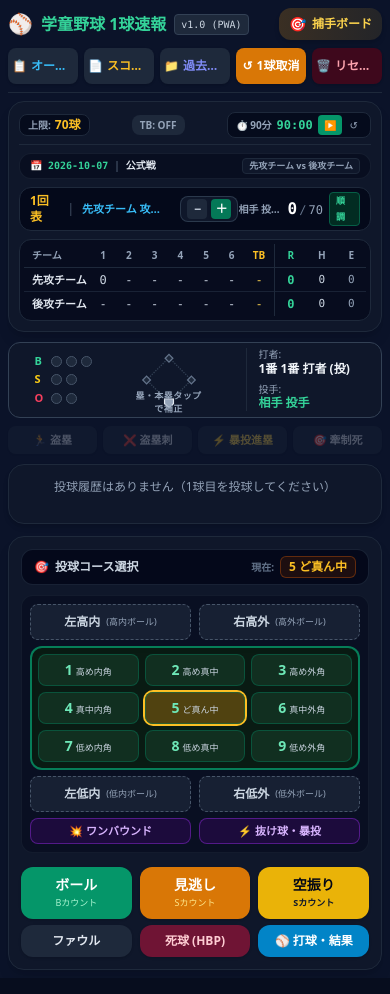
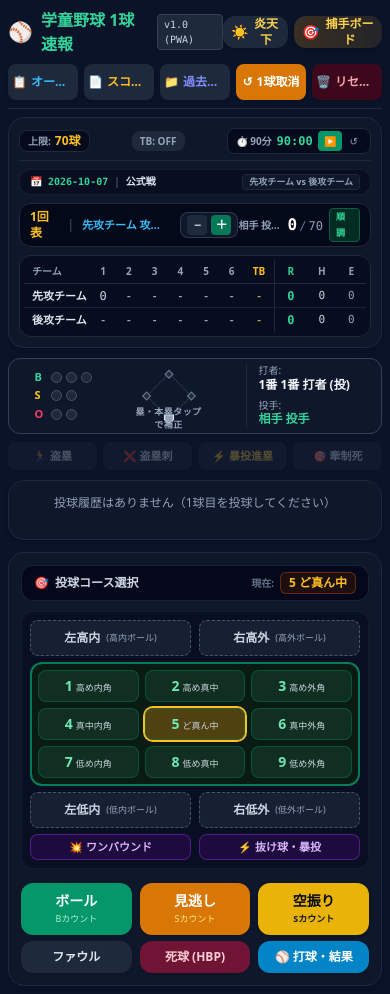
Before and after one commit to cannotfly1020-hub/gakudo-baseball-score, a plain HTML site: page index.html in a window 390 px wide. Drawn offline with nearby package versions, Linux system fonts and the light colour scheme.

Commit message:
Update header for new sunlight mode feature

```diff
--- a/index.html
+++ b/index.html
@@ -31,20 +31,26 @@
 
   <!-- 1. アプリヘッダー (PC・スマホ両対応の2段レイアウト) -->
   <header class="w-full max-w-full md:max-w-7xl mb-2 flex flex-col gap-2 border-b border-slate-800 pb-2 flex-shrink-0">
-    <!-- 上段：タイトル＆バージョン ＆ 【新設】絵で見る捕手スコア盤ボタン -->
+    <!-- 上段：タイトル＆バージョン ＆ 【新設】炎天下モード ＆ 絵で見る捕手スコア盤ボタン -->
     <div class="flex items-center justify-between">
       <div class="flex items-center gap-2">
         <span class="text-xl sm:text-2xl">⚾️</span>
         <h1 class="text-base sm:text-lg font-black text-emerald-400">学童野球 1球速報</h1>
         <span class="text-[10px] bg-slate-800 text-slate-300 px-1.5 py-0.5 rounded border border-slate-700 font-mono">v1.0 (PWA)</span>
       </div>
-      <div class="flex items-center gap-2">
+      <div class="flex items-center gap-1.5 sm:gap-2">
+        <!-- 【新設】真夏の河川敷直射日光・熱暴走防止「炎天下モード」切替トグル -->
+        <button id="btn-toggle-sunlight" type="button" class="h-8 px-2 sm:px-2.5 bg-slate-800 hover:bg-slate-700 active:scale-95 text-amber-300 text-xs font-black rounded-xl border border-slate-700 flex items-center gap-1 shadow transition" title="真夏の直射日光・端末熱暴走防止（ペーパーホワイト）">
+          <span class="text-sm">☀️</span>
+          <span id="sunlight-btn-label">炎天下</span>
+        </button>
+
         <!-- 【小学生捕手専用】絵で見る捕手スコア盤 ワンタップ呼出ボタン -->
-        <button id="btn-open-catcher-board" type="button" class="h-8 px-2.5 bg-gradient-to-r from-amber-500/20 to-amber-400/10 hover:from-amber-500/30 hover:to-amber-400/20 active:scale-95 text-amber-300 text-xs font-black rounded-xl border border-amber-400/40 flex items-center gap-1.5 shadow-md transition">
+        <button id="btn-open-catcher-board" type="button" class="h-8 px-2 sm:px-2.5 bg-gradient-to-r from-amber-500/20 to-amber-400/10 hover:from-amber-500/30 hover:to-amber-400/20 active:scale-95 text-amber-300 text-xs font-black rounded-xl border border-amber-400/40 flex items-center gap-1.5 shadow-md transition">
           <span class="text-sm">🎯</span>
           <span>捕手ボード</span>
         </button>
-        <p class="text-[10px] text-slate-500 font-mono hidden sm:block">gakudo-baseball-score</p>
+        <p class="text-[10px] text-slate-500 font-mono hidden md:block">gakudo-baseball-score</p>
       </div>
     </div>
 
```
